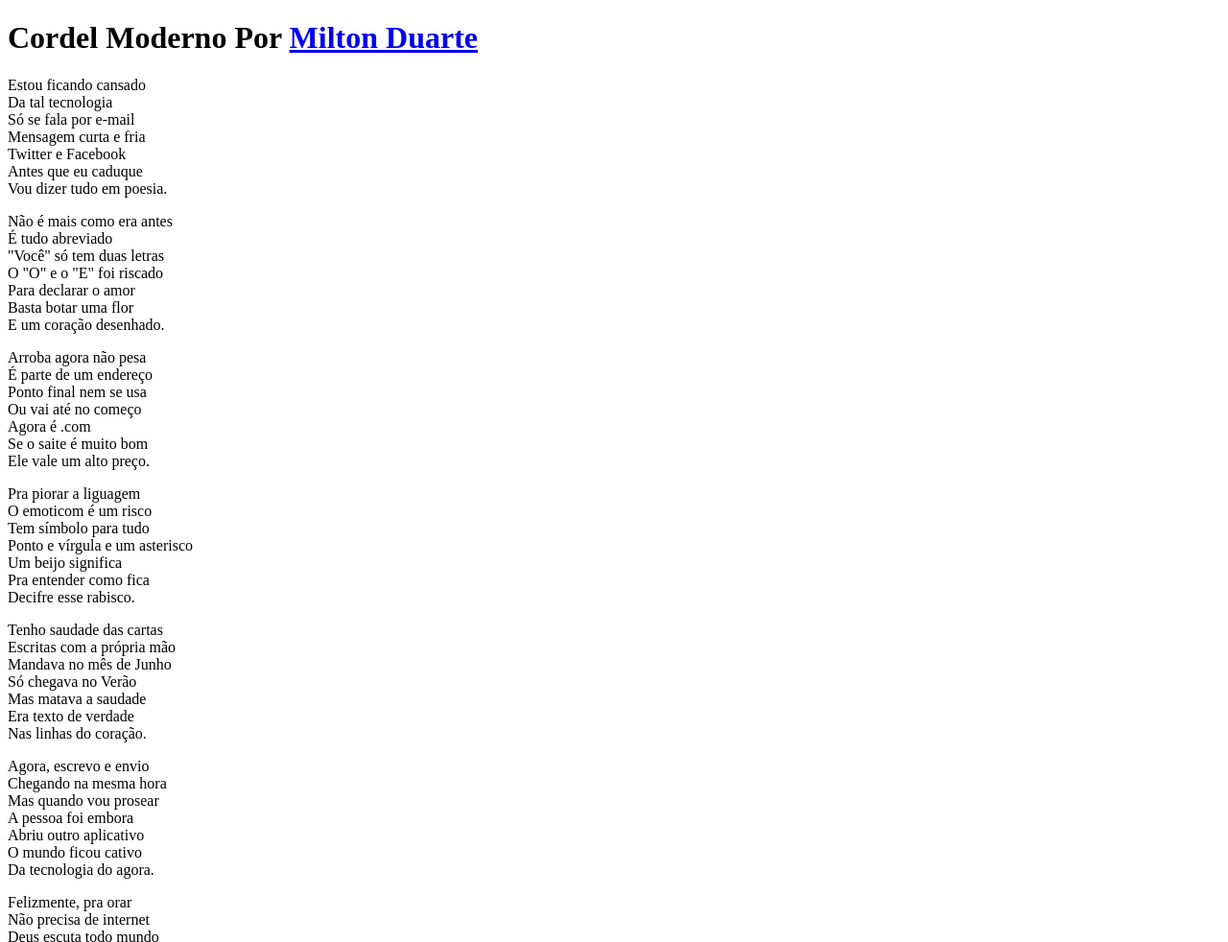
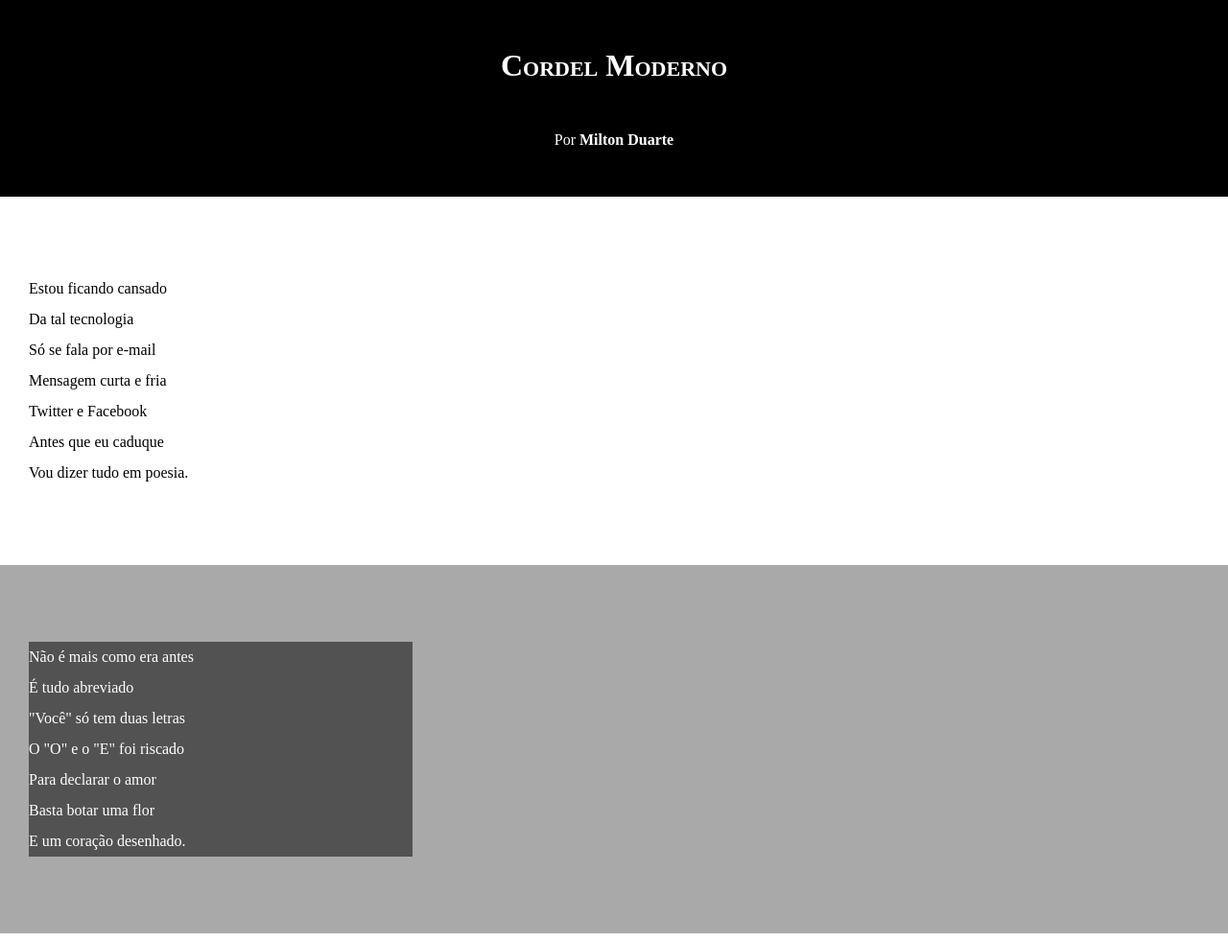
Before and after one commit to Jeipas/html-css, a plain HTML site: page desafios/d01/index.html in a window 1280 px wide. Shown: the top 982 px of the page at 96% size. Drawn offline with Linux system fonts and the light colour scheme.

Commit message:
Andamento css

```diff
--- a/desafios/d01/estilo/style.css
+++ b/desafios/d01/estilo/style.css
@@ -1 +1,65 @@
 @charset "UTTF-8";
+
+* {
+    margin: 0px;
+    pad: 0px;
+}
+
+html, body{
+    min-height: 100vh;
+    background-color: darkgray;
+}
+
+header {
+    background-color: black;
+    color: white;
+    text-align: center;
+}
+
+header > h1 {
+    padding: 50px;
+    font-variant: small-caps;
+}
+
+header > p {
+    padding-bottom: 50px;
+}
+
+header a, footer a {
+    color: white;
+    text-decoration: none;
+    font-weight: bolder;
+}
+
+a:hover {
+    text-decoration: underline;
+}
+
+section {
+    padding-top: 10vh;
+    padding-bottom: 10vh;
+    line-height: 2em;
+    padding-left: 30px;
+}
+
+section.normal {
+    background-color: white;
+    color:black
+}
+
+section.imagem {
+    background-image: url('');
+    color: white;
+}
+
+section.imagem > p{
+    width: 400px;
+    background-color: rgba(0, 0, 0, 0.514);
+}
+
+footer {
+    background-color: black;
+    text-align: center;
+    color: white;
+    padding: 10px;
+}
--- a/desafios/d01/index.html
+++ b/desafios/d01/index.html
@@ -10,12 +10,13 @@
     <header>
          <h1>
             Cordel Moderno
-            Por <a href="https://www.recantodasletras.com.br/poesias/3186743" target="_blank">Milton Duarte</a>
+
         </h1>
+        <p>Por <a href="https://www.recantodasletras.com.br/poesias/3186743" target="_blank">Milton Duarte</a></p>
     </header>
 
 
-<section>
+<section class="normal">
     <p>
         Estou ficando cansado <br>
         Da tal tecnologia <br>
@@ -27,7 +28,7 @@
     </p>
 </section>
 
-<section>
+<section class="imagem">
     <p>
         Não é mais como era antes <br>
         É tudo abreviado <br>
@@ -39,7 +40,7 @@
     </p>
 </section>
 
-<section>
+<section class="normal">
     <p>
         Arroba agora não pesa <br>
         É parte de um endereço <br>
@@ -61,7 +62,7 @@
     </p>
 </section>
 
-<section>
+<section class="imagem">
     <p>
         Tenho saudade das cartas <br>
         Escritas com a própria mão <br>
@@ -73,7 +74,7 @@
     </p>
 </section>
 
-<section>
+<section class="normal">
     <p>
         Agora, escrevo e envio <br>
         Chegando na mesma hora <br>
```
